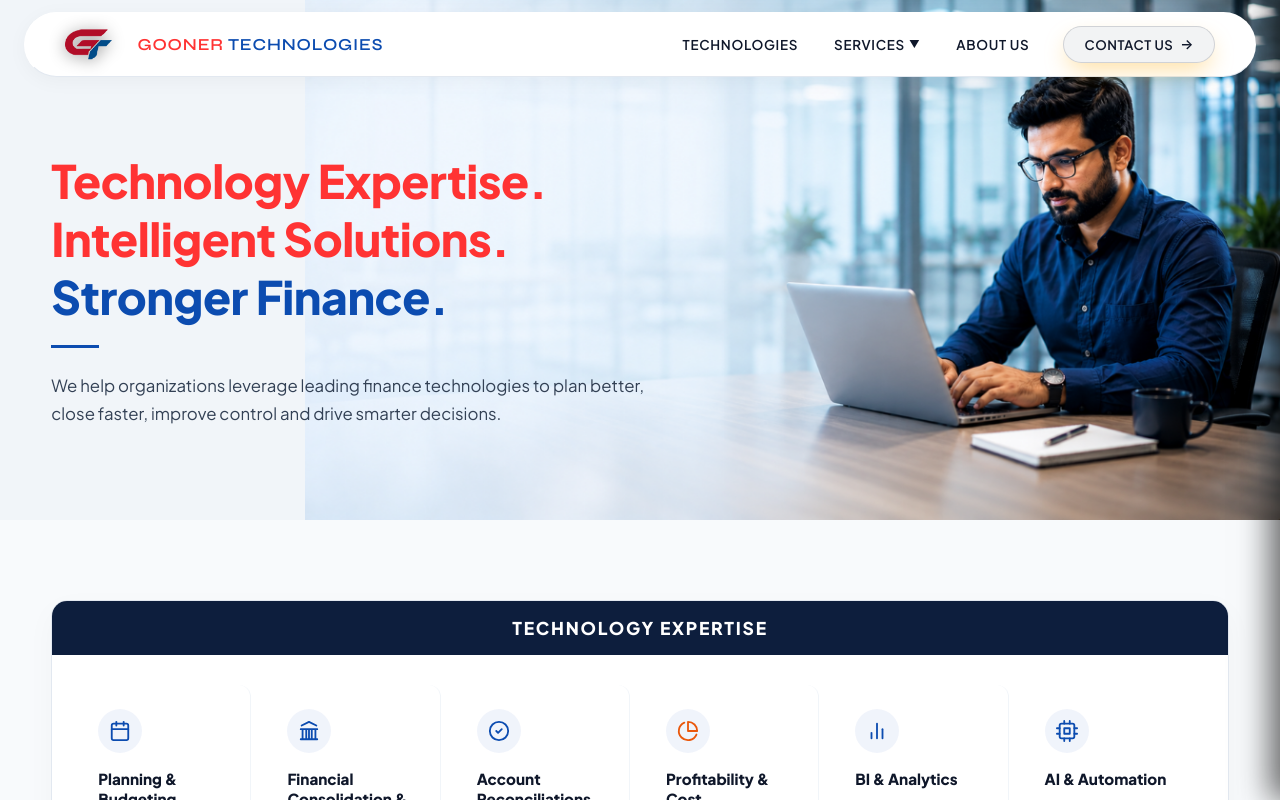
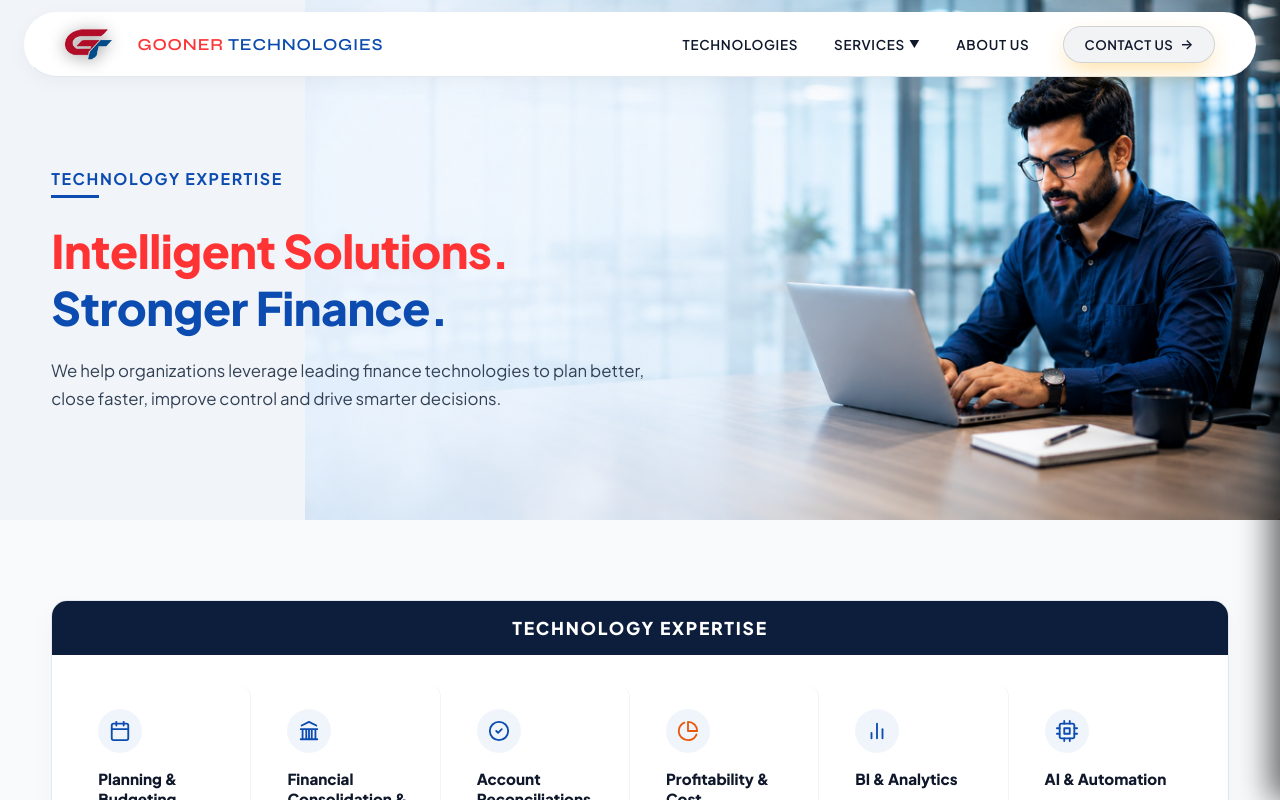
Before and after one commit to Harshit-1309/Gooner_tech, a React (Vite) app: page /product in a window 1280 px wide. Shown: the top 800 px of the page. Built offline with nearby package versions, Linux system fonts and the light colour scheme; the HTML template or start-up script is replaced by a standard one.

Commit message:
Convert Technology Expertise into eyebrow badge and remove title underline

```diff
--- a/src/pages/Product.jsx
+++ b/src/pages/Product.jsx
@@ -143,11 +143,14 @@ export default function Product() {
         <div className="prod-hero__container">
           <div className="prod-hero__top-row">
             <div className="prod-hero__left">
+              <div className="prod-hero__eyebrow-wrap">
+                <span className="prod-hero__eyebrow">TECHNOLOGY EXPERTISE</span>
+                <div className="prod-hero__eyebrow-line" />
+              </div>
               <h1 className="prod-hero__title">
-                Technology Expertise. <br />
-                Intelligent Solutions. <span className="prod-hero__title-blue">Stronger Finance.</span>
+                Intelligent Solutions. <br />
+                <span className="prod-hero__title-blue">Stronger Finance.</span>
               </h1>
-              <div className="prod-hero__title-line" />
               <p className="prod-hero__desc">
                 We help organizations leverage leading finance technologies to plan better, close faster, improve control and drive smarter decisions.
               </p>
--- a/src/refinements.css
+++ b/src/refinements.css
@@ -1465,3 +1465,28 @@ span.brand__name--technologies,
 .picture-hero__img-mask {
   height: 380px !important;
 }
+
+/* =========================================================
+   TECHNOLOGIES HERO EYEBROW BADGE STYLES
+   ========================================================= */
+.prod-hero__eyebrow-wrap {
+  display: flex;
+  flex-direction: column;
+  align-items: flex-start;
+  margin-bottom: 24px;
+}
+
+.prod-hero__eyebrow {
+  font-family: var(--font-main);
+  font-size: 1rem;
+  font-weight: 700;
+  letter-spacing: 0.1em;
+  color: #0c4cb0;
+}
+
+.prod-hero__eyebrow-line {
+  width: 48px;
+  height: 3px;
+  background-color: #0c4cb0;
+  margin-top: 6px;
+}
```
Also changed, not shown: 1 other file (tests, documents, lock files or other folders).
